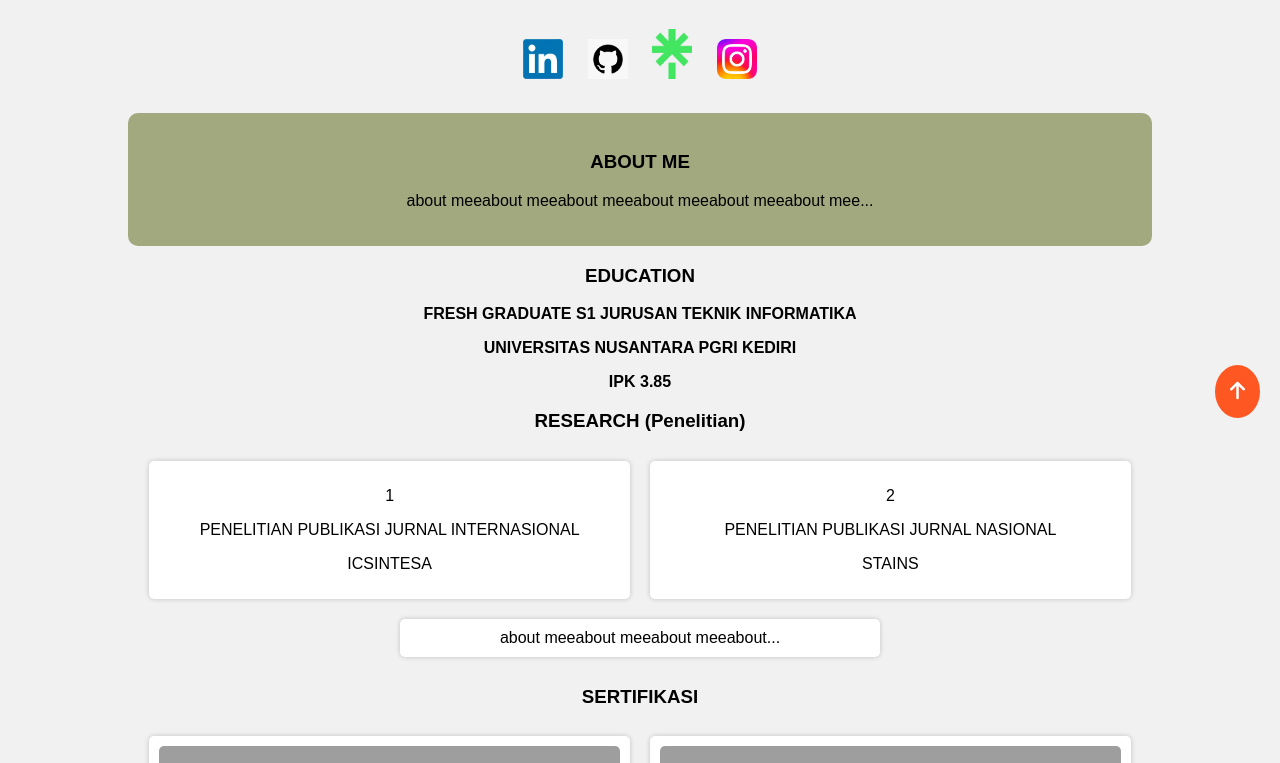
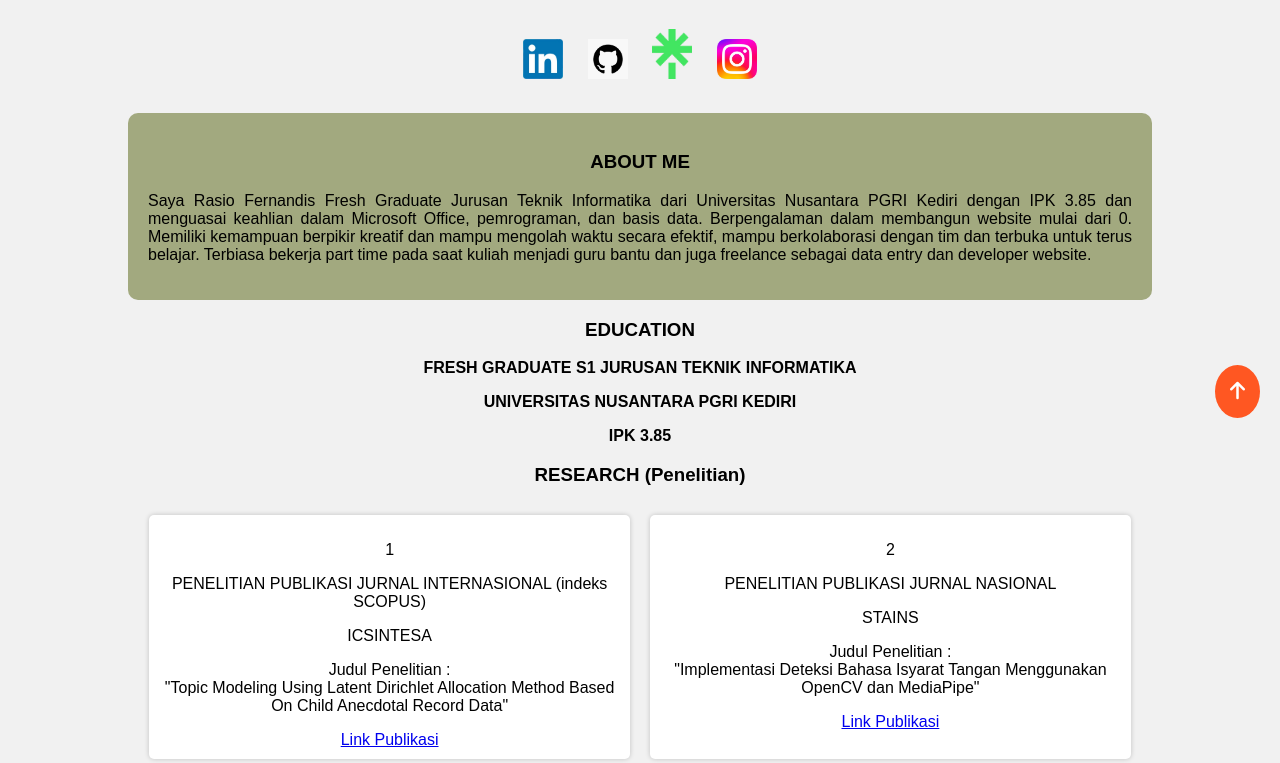
Before and after one commit to Rasio09/Ruang-Class-Web, a PHP site: page /about-dev.php in a window 1280 px wide. Shown: the part 362-1125 px from the top of the page. Run offline with PHP 8.4, Linux system fonts and the light colour scheme; grey boxes are pictures that could not be loaded.

Commit message:
update halaman about-dev 3

```diff
--- a/about-dev.php
+++ b/about-dev.php
@@ -24,7 +24,9 @@ require("header.php");
         </div>
         <div class="section-dev">
             <h3>ABOUT ME</h3>
-            <p>about meeabout meeabout meeabout meeabout meeabout mee...</p>
+            <p style="text-align: justify !important;">
+                Saya Rasio Fernandis Fresh Graduate Jurusan Teknik Informatika dari Universitas Nusantara PGRI Kediri dengan IPK 3.85 dan menguasai keahlian dalam Microsoft Office, pemrograman, dan basis data. Berpengalaman dalam membangun website mulai dari 0. Memiliki kemampuan berpikir kreatif dan mampu mengolah waktu secara efektif, mampu berkolaborasi dengan tim dan terbuka untuk terus belajar. Terbiasa bekerja part time pada saat kuliah menjadi guru bantu dan juga freelance sebagai data entry dan developer website.
+            </p>
         </div>
         <h3>EDUCATION</h3>
         <p style="font-weight: bold;">FRESH GRADUATE S1 JURUSAN TEKNIK INFORMATIKA</p>
@@ -35,15 +37,24 @@ require("header.php");
         <div class="certificates-dev">
             <div class="certificate-dev">
                 <p>1</p>
-                <p>PENELITIAN PUBLIKASI JURNAL INTERNASIONAL</p>
+                <p>PENELITIAN PUBLIKASI JURNAL INTERNASIONAL (indeks SCOPUS)</p>
                 <p>ICSINTESA</p>
+                <p style="text-align:center;">Judul Penelitian : <br> "Topic Modeling Using Latent Dirichlet Allocation Method Based On Child Anecdotal Record Data"</p>
+                <a href="https://ieeexplore.ieee.org/abstract/document/10747976" style="text-align:center;">Link Publikasi</a>
             </div>
             <div class="certificate-dev">
                 <p>2</p>
                 <p>PENELITIAN PUBLIKASI JURNAL NASIONAL</p>
                 <p>STAINS</p>
+                <p style="text-align:center;">Judul Penelitian : <br> "Implementasi Deteksi Bahasa Isyarat Tangan Menggunakan OpenCV dan MediaPipe"</p>
+                <a href="https://proceeding.unpkediri.ac.id/index.php/stains/article/view/4337" style="text-align:center;">Link Publikasi</a>
             </div>
-            <div class="certificate-dev">about meeabout meeabout meeabout...</div>
+            <div class="certificate-dev">
+                <p>3</p>
+                <p>PENELITIAN SKRIPSI</p>
+                <p style="text-align:center;">Judul Penelitian : <br> "PENERAPAN LATENT DIRICHLET ALLOCATION PADA KLASIFIKASI ANAK TAMAN KANAK-KANAK (TK) BERDASARKAN CATATAN ANEKDOT"</p>
+                <a href="https://repository.unpkediri.ac.id/15159/" style="text-align:center;">Link Publikasi</a>
+            </div>
         </div>
         <h3>SERTIFIKASI</h3>
         <div class="certificates-dev">
```
